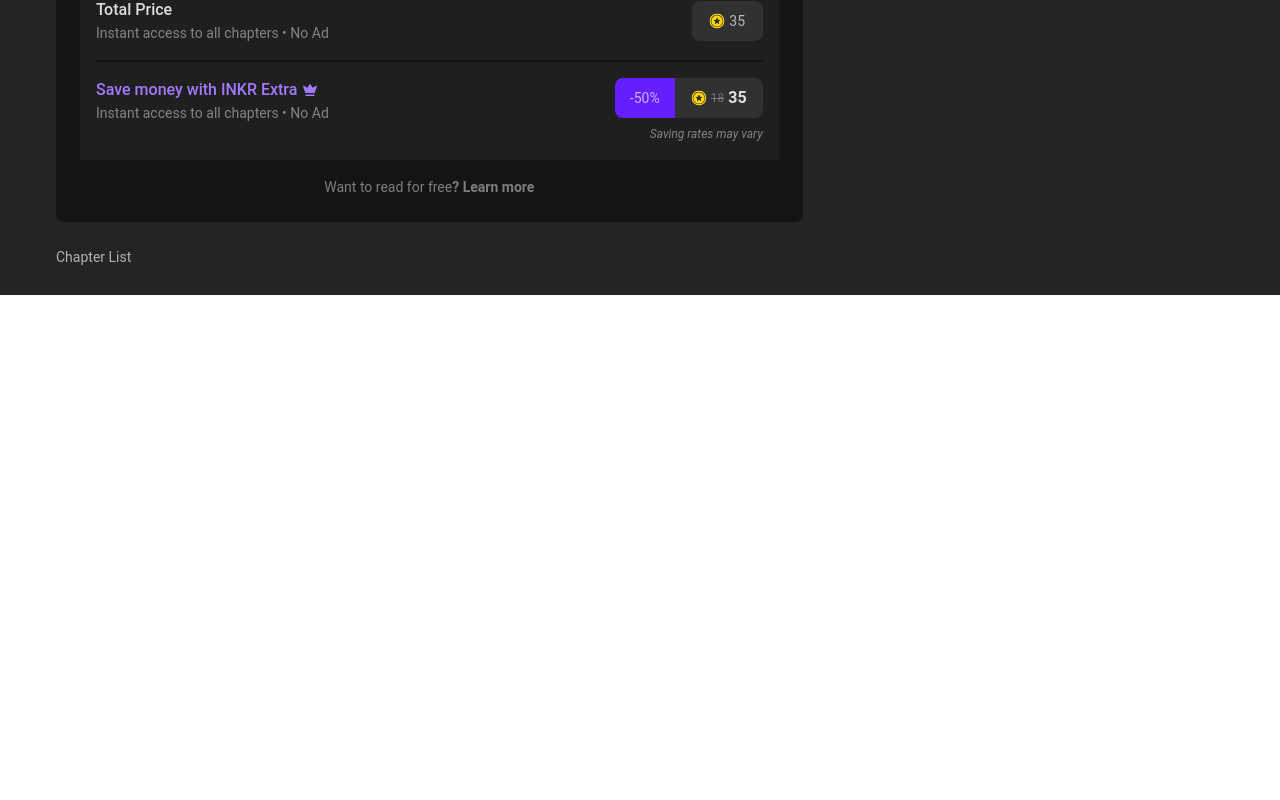
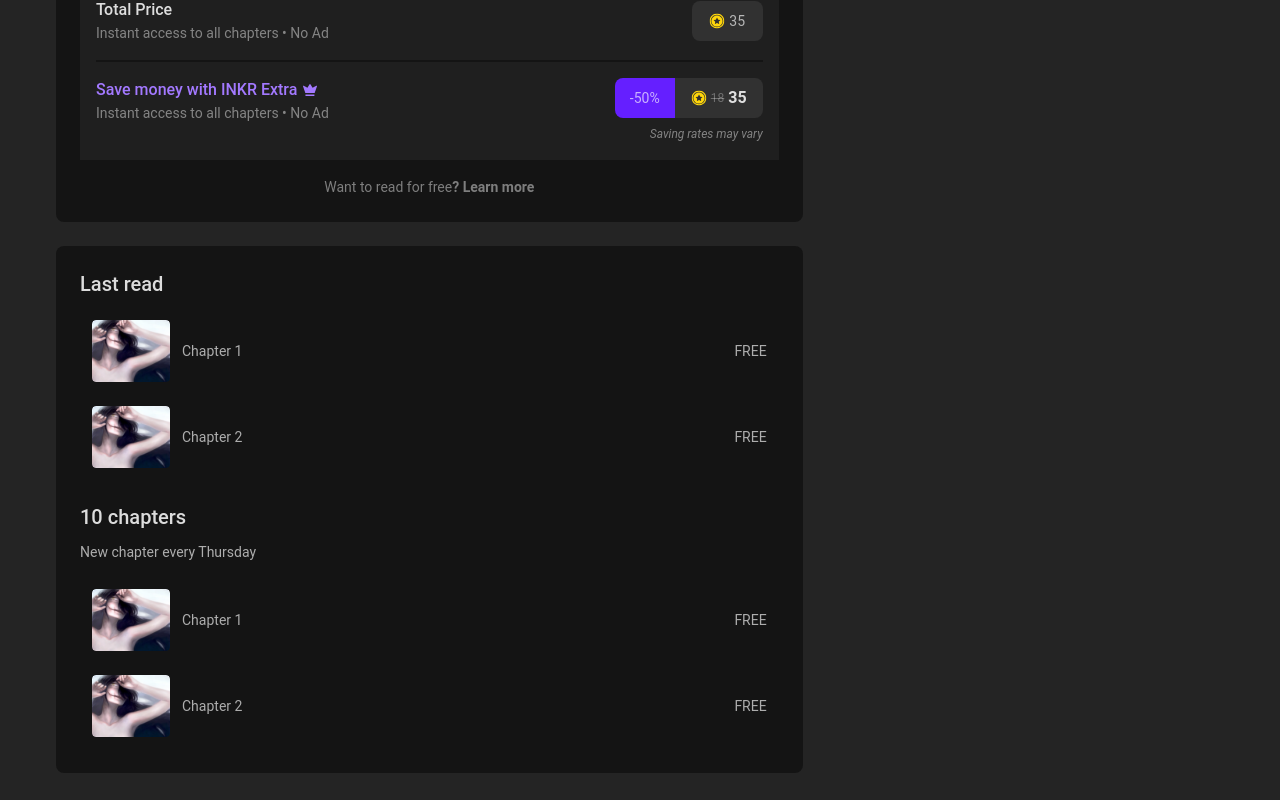
Before and after one commit to hoangtruong3005/INKR, a Next.js app in the folder comic-app/: page / in a window 1280 px wide. Shown: the part 537-1337 px from the top of the page. Before the commit the page ends 832 px from the top, so only its background shows below. Built offline with nearby package versions, Linux system fonts and the light colour scheme.

Commit message:
feat(comic-info): design chapter item

```diff
--- /dev/null
+++ b/comic-app/modules/ComicInfo/InfoLeft/ChapterItem/ChapterItem.scss
@@ -0,0 +1,50 @@
+.chapter-item {
+  width: 100%;
+  height: auto;
+  padding: 12px;
+
+  display: flex;
+  flex-wrap: nowrap;
+
+  &__bg {
+    width: 78px;
+    height: 62px;
+    border-radius: 4px;
+
+    position: relative;
+  }
+
+  &__content {
+    height: auto;
+    flex-grow: 1;
+    padding-left: 12px;
+
+    display: flex;
+    flex-wrap: nowrap;
+    align-items: center;
+    justify-content: space-between;
+  }
+
+  &__left, &__right {
+    width: 50%;
+    height: auto;
+  }
+
+  &__right {
+    display: flex;
+    align-items: center;
+    justify-content: flex-end;
+
+    p {
+      margin: 0;
+    }
+  }
+
+  .price {
+    margin-right: 4px;
+
+    display: flex;
+    align-items: center;
+    justify-content: center;
+  }
+}
--- /dev/null
+++ b/comic-app/modules/ComicInfo/InfoLeft/ChapterItem/index.tsx
@@ -0,0 +1,51 @@
+import React from "react";
+import Image from "next/image";
+
+import Coin from "@/public/svg/Coin.svg";
+
+declare type chapterType = {
+  id: string | number;
+  url_image: string;
+  read_date: string;
+
+  price: string | null;
+  title: string;
+  status: string;
+
+  is_read: boolean;
+  release_date: string;
+  percent_completed: number;
+};
+
+declare interface ChapterItemProps {
+  chapter: chapterType;
+}
+
+const ChapterItem: React.FC<ChapterItemProps> = ({ chapter }) => {
+  return (
+    <div className="chapter-item">
+      <div
+        className="chapter-item__bg"
+        style={{ backgroundImage: `url(${chapter?.url_image})` }}
+      />
+
+      <div className="chapter-item__content">
+        <div className="chapter-item__left">
+          <div>{chapter?.title}</div>
+        </div>
+
+        <div className="chapter-item__right">
+          {chapter?.price && (
+            <span className="price">
+              <Image width={16} height={16} alt="coin" src={Coin?.src} />
+            </span>
+          )}
+
+          <p>{chapter?.price || "FREE"}</p>
+        </div>
+      </div>
+    </div>
+  );
+};
+
+export default ChapterItem;
--- /dev/null
+++ b/comic-app/modules/ComicInfo/InfoLeft/ChapterList/ChapterList.scss
@@ -0,0 +1,45 @@
+.chapter-list {
+  width: auto;
+  height: auto;
+  padding: 24px;
+
+  display: flex;
+  align-items: flex-start;
+  flex-direction: column;
+
+  background: #141414;
+  border-radius: 8px;
+
+  & > div {
+    & + div {
+      margin-top: 23px;
+    }
+  }
+
+  &__lasted, &__release {
+    width: 100%;
+    height: auto;
+  }
+
+  &__title {
+    font-size: 20px;
+    font-weight: 500;
+    line-height: 28px;
+
+    color: rgba(255, 255, 255, 0.85);
+  }
+
+  &__sub {
+    font-size: 14px;
+    font-weight: 400;
+    line-height: 22px;
+
+    color: rgba(255, 255, 255, 0.65);
+    opacity: 0.8;
+  }
+
+  &__contents {
+    width: 100%;
+    height: auto;
+  }
+}
--- /dev/null
+++ b/comic-app/modules/ComicInfo/InfoLeft/ChapterList/index.tsx
@@ -0,0 +1,57 @@
+import React from "react";
+
+import ChapterItem from "@/modules/ComicInfo/InfoLeft/ChapterItem";
+import ChapterThumbnail from '@/public/svg/Chapter_thumbnail.svg';
+
+declare interface ComicProps {}
+
+const chapters = [
+  {
+    id: "abc",
+    url_image: ChapterThumbnail?.src,
+    read_date: "",
+    release_date: "",
+    price: null,
+    is_read: true,
+    status: "ACTIVATED",
+    title: "Chapter 1",
+    percent_completed: 90,
+  },
+
+  {
+    id: "xyz",
+    url_image: ChapterThumbnail?.src,
+    read_date: "",
+    release_date: "",
+    price: null,
+    is_read: false,
+    status: "LOCKED",
+    title: "Chapter 2",
+    percent_completed: 0,
+  },
+];
+
+const ChapterList: React.FC<ComicProps> = () => {
+  const renderLastedList = () => {
+    return chapters.map((el) => <ChapterItem chapter={el} key={`${el?.id}`} />);
+  };
+
+  return (
+    <div className="chapter-list">
+      <div className="chapter-list__lasted">
+        <h4 className="chapter-list__title">Last read</h4>
+
+        <div className="chapter-list__contents">{renderLastedList()}</div>
+      </div>
+
+      <div className="chapter-list__release">
+        <h4 className="chapter-list__title">10 chapters</h4>
+        <p className="chapter-list__subtitle">New chapter every Thursday </p>
+
+        <div className="chapter-list__contents">{renderLastedList()}</div>
+      </div>
+    </div>
+  );
+};
+
+export default ChapterList;
--- a/comic-app/modules/ComicInfo/InfoLeft/InfoLeft.scss
+++ b/comic-app/modules/ComicInfo/InfoLeft/InfoLeft.scss
@@ -1,4 +1,6 @@
 @import './BasicInfo/BasicInfo.scss';
+@import './ChapterItem/ChapterItem.scss';
+@import './ChapterList/ChapterList.scss';
 @import './BasicPromotion/BasicPromotion.scss';
 
 .info-left {
--- a/comic-app/modules/ComicInfo/InfoLeft/index.tsx
+++ b/comic-app/modules/ComicInfo/InfoLeft/index.tsx
@@ -1,5 +1,6 @@
 import React from "react";
 import BasicInfo from "./BasicInfo";
+import ChapterList from "./ChapterList";
 import BasicPromotion from "./BasicPromotion";
 
 declare interface ComicProps {}
@@ -16,7 +17,7 @@ const InfoLeft: React.FC<ComicProps> = () => {
       </div>
 
       <div>
-        Chapter List
+        <ChapterList />
       </div>
     </div>
   );
```
Also changed, not shown: comic-app/modules/ComicInfo/InfoLeft/BasicPromotion/index.tsx (+0 -11 lines), comic-app/public/svg/Chapter_thumbnail.svg (added).
